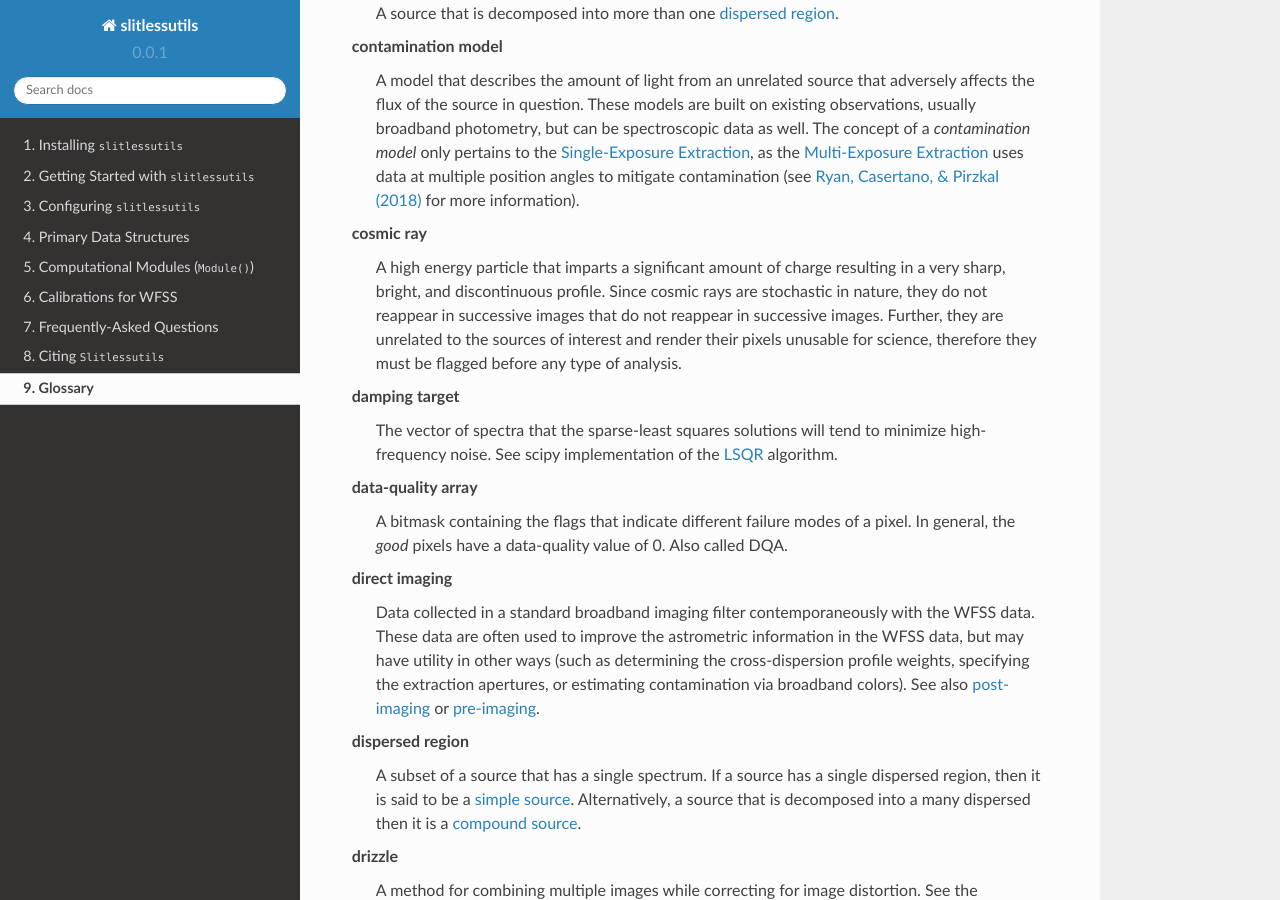
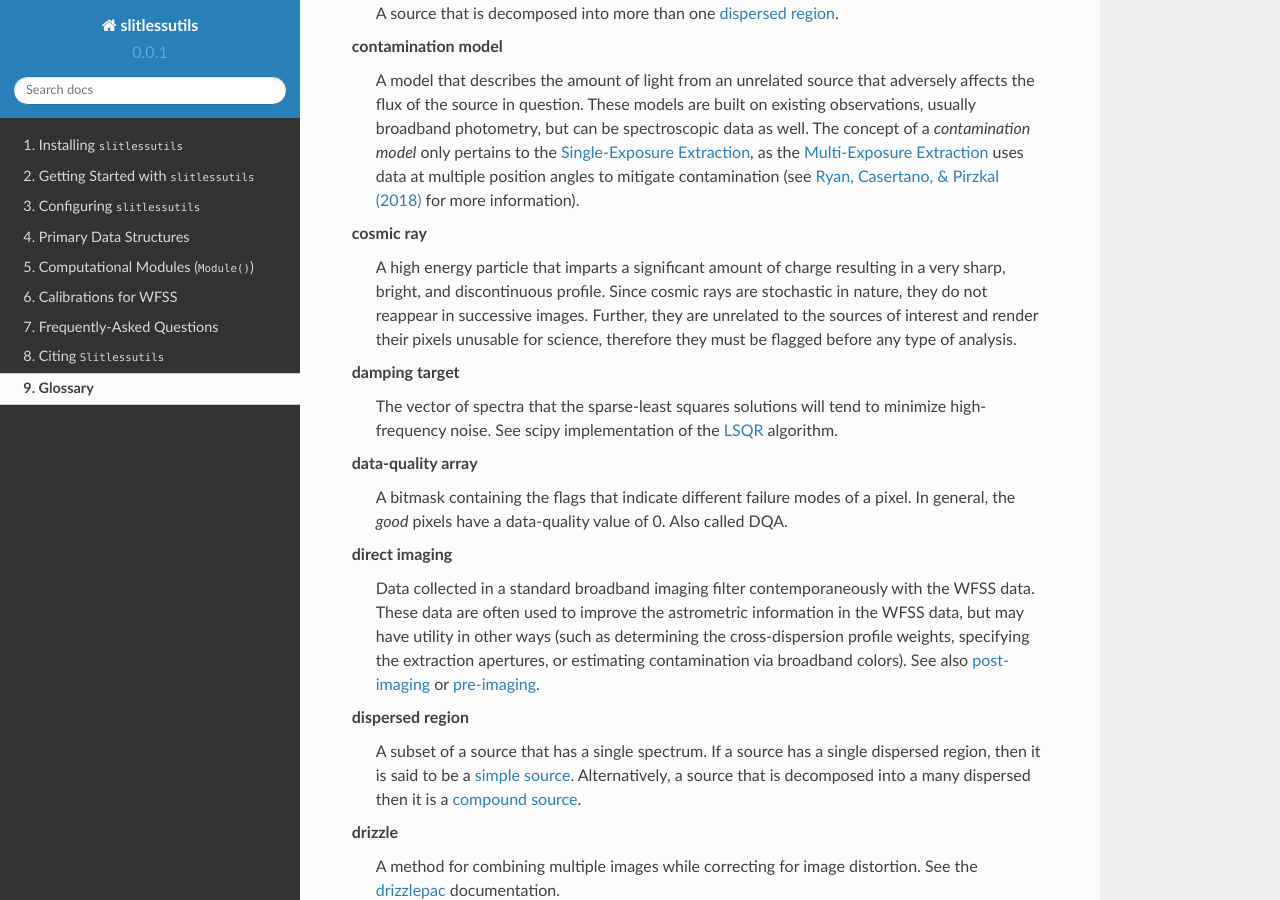
Before and after one commit to spacetelescope/slitlessutils, a Sphinx documentation site: the page built from docs/glossary.rst, in a window 1280 px wide and 900 px high, scrolled down 376 px. Built offline with Sphinx 7.4.7 and the Read the Docs theme 2.0.0, drawn with Linux system fonts in a browser that asks for light colours; the version number is read from the project's files by our own code.

Commit message:
Update docs/glossary.rst
Co-authored-by: Ricky O'Steen <39831871+rosteen@users.noreply.github.com>

```diff
--- a/docs/glossary.rst
+++ b/docs/glossary.rst
@@ -18,7 +18,7 @@ Since many terms may be used colloquially and/or have different definitions in o
 		A model that describes the amount of light from an unrelated source that adversely affects the flux of the source in question.  These models are built on existing observations, usually broadband photometry, but can be spectroscopic data as well.  The concept of a *contamination model* only pertains to the :doc:`Single-Exposure Extraction <single>`, as the :doc:`Multi-Exposure Extraction <multi>` uses data at multiple position angles to mitigate contamination (see `Ryan, Casertano, & Pirzkal (2018) <https://ui.adsabs.harvard.edu/abs/2018PASP..130c4501R/abstract>`_ for more information).
 
 	cosmic ray
-		A high energy particle that imparts a significant amount of charge resulting in a very sharp, bright, and  discontinuous profile.  Since cosmic rays are stochastic in nature, they do not reappear in successive images that do not reappear in successive images.  Further, they are unrelated to the sources of interest and render their pixels unusable for science, therefore they must be flagged before any type of analysis.
+		A high energy particle that imparts a significant amount of charge resulting in a very sharp, bright, and  discontinuous profile.  Since cosmic rays are stochastic in nature, they do not reappear in successive images.  Further, they are unrelated to the sources of interest and render their pixels unusable for science, therefore they must be flagged before any type of analysis.
 
 	damping target
 		The vector of spectra that the sparse-least squares solutions will tend to minimize high-frequency noise.  See scipy implementation of the `LSQR <https://docs.scipy.org/doc/scipy/reference/generated/scipy.sparse.linalg.lsqr.html>`_ algorithm.
```
